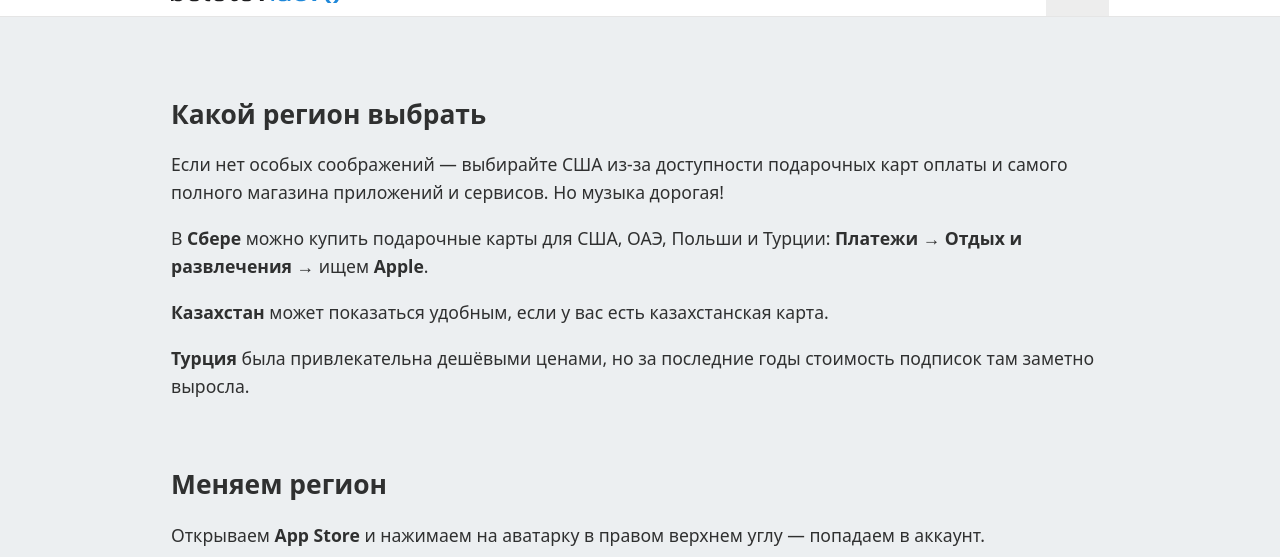
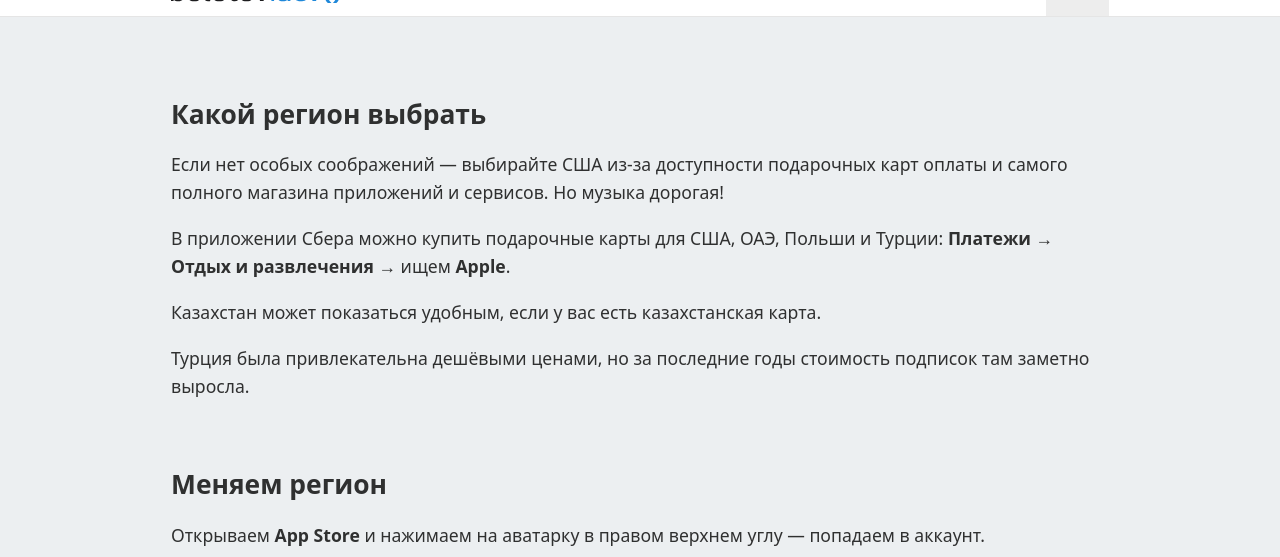
Before and after one commit to artembolotov/artembolotov.github.io, a Jekyll site: the page built from blog/_posts/2026-05-24-apple-change-region.md, in a window 1280 px wide and 900 px high, scrolled down 1129 px, cut to the strip 34-591 px from the top of the window. Built offline with Jekyll 4.4.1, drawn with Linux system fonts in a browser that asks for light colours.

Commit message:
Some fixes

```diff
--- a/blog/_posts/2026-05-24-apple-change-region.md
+++ b/blog/_posts/2026-05-24-apple-change-region.md
@@ -25,11 +25,11 @@
 
 Если нет особых соображений — выбирайте США из-за доступности подарочных карт оплаты и самого полного магазина приложений и сервисов. Но музыка дорогая!
 
-В **Сбере** можно купить подарочные карты для США, ОАЭ, Польши и Турции: **Платежи → Отдых и развлечения** → ищем **Apple**.
+В приложении Сбера можно купить подарочные карты для США, ОАЭ, Польши и Турции: **Платежи → Отдых и развлечения** → ищем **Apple**.
 
-**Казахстан** может показаться удобным, если у вас есть казахстанская карта.
+Казахстан может показаться удобным, если у вас есть казахстанская карта.
 
-**Турция** была привлекательна дешёвыми ценами, но за последние годы стоимость подписок там заметно выросла.
+Турция была привлекательна дешёвыми ценами, но за последние годы стоимость подписок там заметно выросла.
 
 
 ## Меняем регион
```
